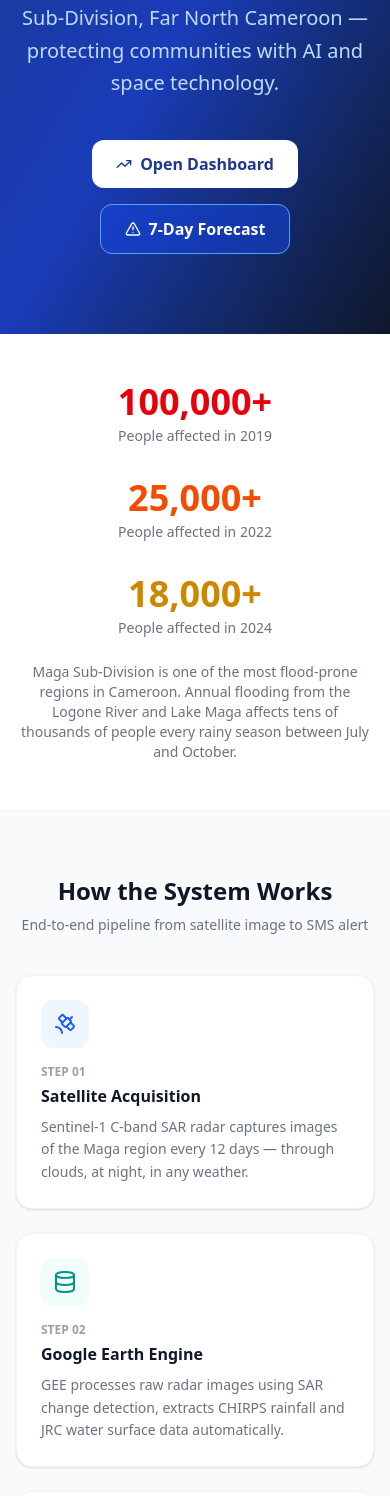
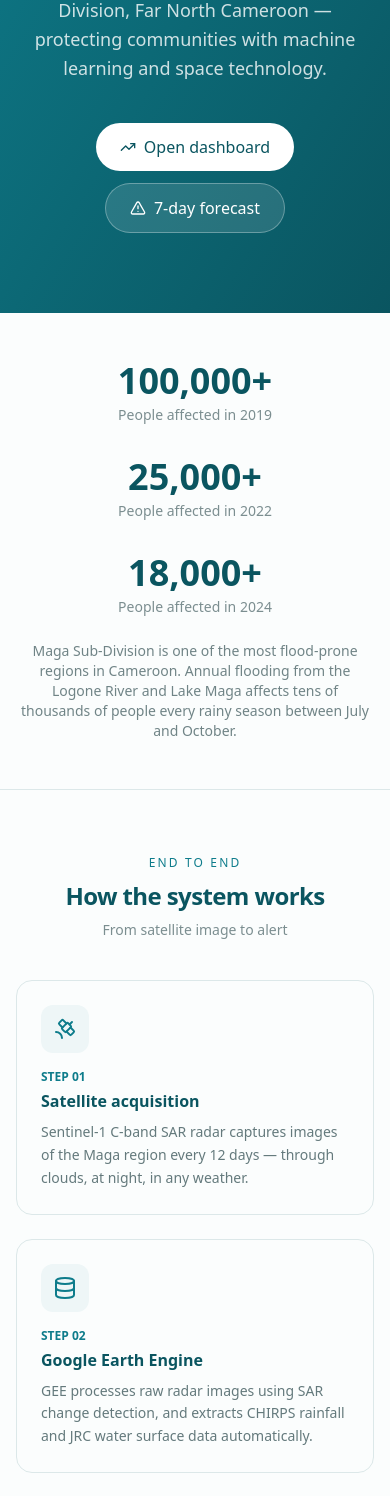
Before and after one commit to BELLAHLOVETTE/flood-detection-frontend, a Next.js app: page /about in a window 390 px wide. Shown: the part 384-1880 px from the top of the page. Built offline with nearby package versions, Linux system fonts and the light colour scheme; no server answers.

Commit message:
Refactor about page to aqua design system

```diff
--- a/src/app/about/page.tsx
+++ b/src/app/about/page.tsx
@@ -9,53 +9,52 @@ import {
 
 export default function AboutPage() {
     return (
-        <div className="min-h-screen bg-slate-50">
+        <div className="min-h-screen font-sans" style={{ background: 'var(--fw-paper)' }}>
             <Navbar />
 
             {/* Hero banner */}
-            <div className="bg-gradient-to-br from-blue-900 via-blue-800 to-slate-900 text-white">
+            <div className="text-white" style={{ background: 'linear-gradient(to bottom right, var(--fw-teal), var(--fw-deep))' }}>
                 <div className="max-w-5xl mx-auto px-4 sm:px-6 lg:px-8 py-20 text-center">
-                    <div className="inline-flex items-center gap-2 px-4 py-2 bg-blue-700/50
-                          border border-blue-500 rounded-full text-blue-200 text-sm
-                          font-medium mb-6">
+                    <div className="inline-flex items-center gap-2 px-4 py-2 rounded-full text-sm font-medium mb-6"
+                        style={{ background: 'rgba(255,255,255,0.12)', border: '1px solid rgba(255,255,255,0.25)', color: '#fff' }}>
                         <Satellite className="w-4 h-4" />
-                        Remote Sensing Early Warning System
+                        Remote sensing early warning system
                     </div>
-                    <h1 className="text-4xl sm:text-5xl font-black mb-6 leading-tight">
+                    <h1 className="text-4xl sm:text-5xl font-semibold mb-6 leading-tight tracking-tight">
                         Flood-Watch Cameroon
                     </h1>
-                    <p className="text-xl text-blue-200 max-w-3xl mx-auto leading-relaxed mb-10">
+                    <p className="text-lg sm:text-xl max-w-3xl mx-auto leading-relaxed mb-10 text-white/80">
                         A satellite-powered flood detection and early warning system
                         for Maga Sub-Division, Far North Cameroon — protecting communities
-                        with AI and space technology.
+                        with machine learning and space technology.
                     </p>
-                    <div className="flex flex-wrap justify-center gap-4">
-                        <Link href="/"
-                            className="px-6 py-3 bg-white text-blue-900 rounded-xl font-semibold
-                         hover:bg-blue-50 transition-colors flex items-center gap-2">
+                    <div className="flex flex-wrap justify-center gap-3">
+                        <Link href="/dashboard"
+                            className="px-6 py-3 rounded-full font-medium transition-colors flex items-center gap-2"
+                            style={{ background: '#fff', color: 'var(--fw-deep)' }}>
                             <TrendingUp className="w-4 h-4" />
-                            Open Dashboard
+                            Open dashboard
                         </Link>
                         <Link href="/forecast"
-                            className="px-6 py-3 bg-blue-700/50 text-white border border-blue-400
-                         rounded-xl font-semibold hover:bg-blue-700 transition-colors
-                         flex items-center gap-2">
+                            className="px-6 py-3 rounded-full font-medium transition-colors flex items-center gap-2 text-white"
+                            style={{ background: 'rgba(255,255,255,0.12)', border: '1px solid rgba(255,255,255,0.3)' }}>
                             <AlertTriangle className="w-4 h-4" />
-                            7-Day Forecast
+                            7-day forecast
                         </Link>
                     </div>
                 </div>
             </div>
 
             {/* Impact stats */}
-            <div className="bg-white border-b border-gray-100">
+            <div className="border-b" style={{ background: 'var(--fw-paper)', borderColor: 'var(--fw-line)' }}>
                 <div className="max-w-5xl mx-auto px-4 sm:px-6 lg:px-8 py-12">
                     <div className="grid grid-cols-1 md:grid-cols-3 gap-8 text-center">
-                        <Stat number="100,000+" label="People affected in 2019" color="text-red-600" />
-                        <Stat number="25,000+" label="People affected in 2022" color="text-orange-600" />
-                        <Stat number="18,000+" label="People affected in 2024" color="text-yellow-600" />
+                        <Stat number="100,000+" label="People affected in 2019" />
+                        <Stat number="25,000+" label="People affected in 2022" />
+                        <Stat number="18,000+" label="People affected in 2024" />
                     </div>
-                    <p className="text-center text-sm text-gray-500 mt-6 max-w-2xl mx-auto">
+                    <p className="text-center text-sm mt-6 max-w-2xl mx-auto"
+                        style={{ color: 'var(--fw-ink)', opacity: 0.6 }}>
                         Maga Sub-Division is one of the most flood-prone regions in Cameroon.
                         Annual flooding from the Logone River and Lake Maga affects tens of
                         thousands of people every rainy season between July and October.
@@ -67,133 +66,88 @@ export default function AboutPage() {
 
                 {/* How it works */}
                 <section>
-                    <h2 className="text-2xl font-bold text-gray-900 text-center mb-2">
-                        How the System Works
+                    <p className="text-[12px] tracking-[0.18em] uppercase text-center mb-2"
+                        style={{ color: 'var(--fw-teal)' }}>
+                        End to end
+                    </p>
+                    <h2 className="text-2xl font-semibold text-center mb-2 tracking-tight"
+                        style={{ color: 'var(--fw-deep)' }}>
+                        How the system works
                     </h2>
-                    <p className="text-gray-500 text-center text-sm mb-10">
-                        End-to-end pipeline from satellite image to SMS alert
+                    <p className="text-center text-sm mb-10" style={{ color: 'var(--fw-ink)', opacity: 0.55 }}>
+                        From satellite image to alert
                     </p>
                     <div className="grid grid-cols-1 md:grid-cols-2 lg:grid-cols-4 gap-6">
-                        <HowCard
-                            step="01"
-                            icon={<Satellite className="w-6 h-6 text-blue-600" />}
-                            title="Satellite Acquisition"
-                            desc="Sentinel-1 C-band SAR radar captures images of the Maga region every 12 days — through clouds, at night, in any weather."
-                            bg="bg-blue-50"
-                        />
-                        <HowCard
-                            step="02"
-                            icon={<Database className="w-6 h-6 text-teal-600" />}
+                        <HowCard step="01" icon={<Satellite className="w-6 h-6" />}
+                            title="Satellite acquisition"
+                            desc="Sentinel-1 C-band SAR radar captures images of the Maga region every 12 days — through clouds, at night, in any weather." />
+                        <HowCard step="02" icon={<Database className="w-6 h-6" />}
                             title="Google Earth Engine"
-                            desc="GEE processes raw radar images using SAR change detection, extracts CHIRPS rainfall and JRC water surface data automatically."
-                            bg="bg-teal-50"
-                        />
-                        <HowCard
-                            step="03"
-                            icon={<Brain className="w-6 h-6 text-purple-600" />}
-                            title="ML Risk Assessment"
-                            desc="A Random Forest model trained on 25 years of data (2000–2025) calculates flood probability using 11 environmental indicators."
-                            bg="bg-purple-50"
-                        />
-                        <HowCard
-                            step="04"
-                            icon={<Bell className="w-6 h-6 text-orange-600" />}
-                            title="Early Warning Alert"
-                            desc="When risk exceeds the alert threshold, SMS and email alerts are automatically dispatched to all verified subscribers."
-                            bg="bg-orange-50"
-                        />
+                            desc="GEE processes raw radar images using SAR change detection, and extracts CHIRPS rainfall and JRC water surface data automatically." />
+                        <HowCard step="03" icon={<Brain className="w-6 h-6" />}
+                            title="ML risk assessment"
+                            desc="A Random Forest model trained on 25 years of data (2000–2025) calculates flood probability using 11 environmental indicators." />
+                        <HowCard step="04" icon={<Bell className="w-6 h-6" />}
+                            title="Early warning alert"
+                            desc="When risk exceeds the alert threshold, email alerts are dispatched to all verified subscribers." />
                     </div>
                 </section>
 
                 {/* Data sources */}
                 <section>
-                    <h2 className="text-2xl font-bold text-gray-900 text-center mb-10">
-                        Data Sources
+                    <h2 className="text-2xl font-semibold text-center mb-10 tracking-tight"
+                        style={{ color: 'var(--fw-deep)' }}>
+                        Data sources
                     </h2>
                     <div className="grid grid-cols-1 md:grid-cols-2 lg:grid-cols-3 gap-5">
-                        <DataCard
-                            name="Sentinel-1 SAR"
-                            org="ESA / Copernicus"
+                        <DataCard name="Sentinel-1 SAR" org="ESA / Copernicus"
                             desc="C-band radar imagery at 10m resolution. 12-day revisit. Penetrates cloud cover — essential for rainy season monitoring."
-                            tag="Free via Google Earth Engine"
-                            icon="🛰️"
-                        />
-                        <DataCard
-                            name="CHIRPS Rainfall"
-                            org="UCSB Climate Hazards Group"
+                            tag="Free via Google Earth Engine" icon="🛰️" />
+                        <DataCard name="CHIRPS Rainfall" org="UCSB Climate Hazards Group"
                             desc="Daily rainfall records from 1981 to present at 5.5km resolution. Primary data source for ML training and forecast baseline."
-                            tag="Free via Google Earth Engine"
-                            icon="🌧️"
-                        />
-                        <DataCard
-                            name="JRC Surface Water"
-                            org="Joint Research Centre (EU)"
+                            tag="Free via Google Earth Engine" icon="🌧️" />
+                        <DataCard name="JRC Surface Water" org="Joint Research Centre (EU)"
                             desc="Monthly water surface extent since 1984 at 30m resolution. Used to track Lake Maga water levels and detect permanent water."
-                            tag="Free via Google Earth Engine"
-                            icon="💧"
-                        />
-                        <DataCard
-                            name="SRTM Elevation"
-                            org="NASA / USGS"
+                            tag="Free via Google Earth Engine" icon="💧" />
+                        <DataCard name="SRTM Elevation" org="NASA / USGS"
                             desc="30m digital elevation model. Used to mask steep slopes from flood detection and identify low-lying flood-prone areas."
-                            tag="Free via Google Earth Engine"
-                            icon="⛰️"
-                        />
-                        <DataCard
-                            name="NOAA GFS Forecast"
-                            org="NOAA / NCEP"
+                            tag="Free via Google Earth Engine" icon="⛰️" />
+                        <DataCard name="NOAA GFS Forecast" org="NOAA / NCEP"
                             desc="Global atmospheric forecast model at 27km resolution. Combined with CHIRPS seasonal data to produce 7-day rainfall predictions."
-                            tag="Free via Google Earth Engine"
-                            icon="🌤️"
-                        />
-                        <DataCard
-                            name="UNOSAT Flood Records"
-                            org="UNITAR / UNOSAT"
+                            tag="Free via Google Earth Engine" icon="🌤️" />
+                        <DataCard name="UNOSAT Flood Records" org="UNITAR / UNOSAT"
                             desc="UN-validated historical flood maps. Used to label training data for the ML model and verify detection accuracy."
-                            tag="Open data (UN)"
-                            icon="🗺️"
-                        />
+                            tag="Open data (UN)" icon="🗺️" />
                     </div>
                 </section>
 
                 {/* Features */}
                 <section>
-                    <h2 className="text-2xl font-bold text-gray-900 text-center mb-10">
-                        System Features
+                    <h2 className="text-2xl font-semibold text-center mb-10 tracking-tight"
+                        style={{ color: 'var(--fw-deep)' }}>
+                        System features
                     </h2>
                     <div className="grid grid-cols-1 md:grid-cols-2 gap-5">
-                        <FeatureCard
-                            icon={<TrendingUp className="w-5 h-5 text-blue-600" />}
-                            title="7-Day Flood Forecast"
-                            bg="bg-blue-50"
-                            desc="ML-powered probability forecast for the next 7 days, combining GFS atmospheric data with CHIRPS seasonal climatology."
-                        />
-                        <FeatureCard
-                            icon={<Map className="w-5 h-5 text-teal-600" />}
-                            title="Interactive Flood Map"
-                            bg="bg-teal-50"
-                            desc="Real-time Sentinel-1 SAR flood extent overlaid on Leaflet map with village risk markers and satellite base layers."
-                        />
-                        <FeatureCard
-                            icon={<Bell className="w-5 h-5 text-orange-600" />}
-                            title="SMS and Email Alerts"
-                            bg="bg-orange-50"
-                            desc="OTP-verified subscriber system. Automatic alerts in English and French when risk reaches High or Critical level."
-                        />
-                        <FeatureCard
-                            icon={<Shield className="w-5 h-5 text-purple-600" />}
-                            title="Authority Dashboard"
-                            bg="bg-purple-50"
-                            desc="Secure admin interface for government officials and NGOs. Manual alert dispatch, system health monitoring, subscriber management."
-                        />
+                        <FeatureCard icon={<TrendingUp className="w-5 h-5" />}
+                            title="7-day flood forecast"
+                            desc="ML-powered probability forecast for the next 7 days, combining GFS atmospheric data with CHIRPS seasonal climatology." />
+                        <FeatureCard icon={<Map className="w-5 h-5" />}
+                            title="Interactive flood map"
+                            desc="Sentinel-1 SAR flood extent overlaid on a Leaflet map with village risk markers and satellite base layers." />
+                        <FeatureCard icon={<Bell className="w-5 h-5" />}
+                            title="Email alerts"
+                            desc="OTP-verified subscriber system. Alerts in English and French when risk reaches High or Critical level." />
+                        <FeatureCard icon={<Shield className="w-5 h-5" />}
+                            title="Authority dashboard"
+                            desc="Secure admin interface for government officials and NGOs. Manual alert dispatch, system health, subscriber management." />
                     </div>
                 </section>
 
                 {/* Tech stack */}
                 <section>
-                    <div className="bg-slate-900 rounded-3xl p-8 text-white">
-                        <h2 className="text-xl font-bold text-center mb-8">
-                            Technology Stack
+                    <div className="rounded-3xl p-8 text-white" style={{ background: 'var(--fw-deep)' }}>
+                        <h2 className="text-xl font-semibold text-center mb-8">
+                            Technology stack
                         </h2>
                         <div className="grid grid-cols-2 md:grid-cols-4 gap-4">
                             {[
@@ -201,15 +155,16 @@ export default function AboutPage() {
                                 { label: 'Sentinel-1 SAR', desc: 'Radar detection', emoji: '📡' },
                                 { label: 'Random Forest ML', desc: 'Risk prediction', emoji: '🤖' },
                                 { label: 'Django + DRF', desc: 'REST API backend', emoji: '🐍' },
-                                { label: 'Next.js 14', desc: 'React frontend', emoji: '⚡' },
+                                { label: 'Next.js', desc: 'React frontend', emoji: '⚡' },
                                 { label: 'WebSockets', desc: 'Real-time updates', emoji: '🔌' },
                                 { label: 'PostgreSQL', desc: 'Production database', emoji: '🗄️' },
-                                { label: 'Celery + Redis', desc: 'Automated tasks', emoji: '⏰' },
+                                { label: 'SendGrid', desc: 'Email delivery', emoji: '✉️' },
                             ].map((item, i) => (
-                                <div key={i} className="bg-slate-800 rounded-xl p-4 text-center">
+                                <div key={i} className="rounded-xl p-4 text-center"
+                                    style={{ background: 'rgba(255,255,255,0.06)' }}>
                                     <div className="text-2xl mb-2">{item.emoji}</div>
-                                    <p className="text-sm font-semibold text-white">{item.label}</p>
-                                    <p className="text-xs text-slate-400 mt-0.5">{item.desc}</p>
+                                    <p className="text-sm font-medium text-white">{item.label}</p>
+                                    <p className="text-xs text-white/55 mt-0.5">{item.desc}</p>
                                 </div>
                             ))}
                         </div>
@@ -218,26 +173,27 @@ export default function AboutPage() {
 
                 {/* Academic context */}
                 <section className="text-center">
-                    <h2 className="text-xl font-bold text-gray-900 mb-3">
-                        Academic Context
+                    <h2 className="text-xl font-semibold mb-3 tracking-tight" style={{ color: 'var(--fw-deep)' }}>
+                        Academic context
                     </h2>
-                    <p className="text-gray-500 text-sm max-w-2xl mx-auto leading-relaxed">
+                    <p className="text-sm max-w-2xl mx-auto leading-relaxed"
+                        style={{ color: 'var(--fw-ink)', opacity: 0.6 }}>
                         This system was developed as a final year engineering project.
                         It demonstrates how satellite remote sensing and machine learning
                         can be applied to protect vulnerable communities from natural
                         disasters in the Cameroonian context. All satellite data is
                         freely available through Google Earth Engine.
                     </p>
-                    <div className="flex justify-center gap-4 mt-6">
-                        <Link href="/"
-                            className="px-5 py-2.5 bg-blue-600 text-white rounded-xl
-                         text-sm font-semibold hover:bg-blue-700 transition-colors">
-                            Open the System →
+                    <div className="flex justify-center gap-3 mt-6">
+                        <Link href="/dashboard"
+                            className="px-5 py-2.5 rounded-full text-sm font-medium text-white transition-colors"
+                            style={{ background: 'var(--fw-teal)' }}>
+                            Open the system →
                         </Link>
                         <Link href="/forecast"
-                            className="px-5 py-2.5 bg-white text-gray-700 border border-gray-200
-                         rounded-xl text-sm font-semibold hover:bg-gray-50 transition-colors">
-                            View Forecast
+                            className="px-5 py-2.5 rounded-full text-sm font-medium border transition-colors"
+                            style={{ borderColor: 'var(--fw-line)', color: 'var(--fw-deep)' }}>
+                            View forecast
                         </Link>
                     </div>
                 </section>
@@ -247,26 +203,28 @@ export default function AboutPage() {
     );
 }
 
-function Stat({ number, label, color }: { number: string; label: string; color: string }) {
+function Stat({ number, label }: { number: string; label: string }) {
     return (
         <div>
-            <p className={`text-4xl font-black ${color}`}>{number}</p>
-            <p className="text-sm text-gray-500 mt-1">{label}</p>
+            <p className="text-4xl font-semibold tabular-nums" style={{ color: 'var(--fw-deep)' }}>{number}</p>
+            <p className="text-sm mt-1" style={{ color: 'var(--fw-ink)', opacity: 0.55 }}>{label}</p>
         </div>
     );
 }
 
-function HowCard({ step, icon, title, desc, bg }: {
-    step: string; icon: React.ReactNode;
-    title: string; desc: string; bg: string;
+function HowCard({ step, icon, title, desc }: {
+    step: string; icon: React.ReactNode; title: string; desc: string;
 }) {
     return (
-        <div className="bg-white rounded-2xl border border-gray-100 shadow-sm p-6
-                    hover:shadow-md transition-shadow">
-            <div className={`inline-flex p-3 rounded-xl ${bg} mb-4`}>{icon}</div>
-            <p className="text-xs font-bold text-gray-400 mb-1">STEP {step}</p>
-            <h3 className="text-base font-bold text-gray-900 mb-2">{title}</h3>
-            <p className="text-sm text-gray-500 leading-relaxed">{desc}</p>
+        <div className="rounded-2xl border p-6 transition-shadow hover:shadow-md"
+            style={{ borderColor: 'var(--fw-line)', background: 'var(--fw-paper)' }}>
+            <div className="inline-flex p-3 rounded-xl mb-4"
+                style={{ background: 'var(--fw-mist)', color: 'var(--fw-teal)' }}>
+                {icon}
+            </div>
+            <p className="text-xs font-semibold mb-1" style={{ color: 'var(--fw-teal)' }}>STEP {step}</p>
+            <h3 className="text-base font-semibold mb-2" style={{ color: 'var(--fw-deep)' }}>{title}</h3>
+            <p className="text-sm leading-relaxed" style={{ color: 'var(--fw-ink)', opacity: 0.65 }}>{desc}</p>
         </div>
     );
 }
@@ -275,33 +233,33 @@ function DataCard({ name, org, desc, tag, icon }: {
     name: string; org: string; desc: string; tag: string; icon: string;
 }) {
     return (
-        <div className="bg-white rounded-xl border border-gray-100 shadow-sm p-5
-                    hover:shadow-md transition-shadow">
+        <div className="rounded-xl border p-5 transition-shadow hover:shadow-md"
+            style={{ borderColor: 'var(--fw-line)', background: 'var(--fw-paper)' }}>
             <div className="text-2xl mb-3">{icon}</div>
-            <h3 className="text-sm font-bold text-gray-900">{name}</h3>
-            <p className="text-xs text-blue-600 font-medium mb-2">{org}</p>
-            <p className="text-xs text-gray-500 leading-relaxed mb-3">{desc}</p>
-            <span className="text-xs text-green-600 bg-green-50 px-2 py-0.5
-                       rounded-full border border-green-200 font-medium">
+            <h3 className="text-sm font-semibold" style={{ color: 'var(--fw-deep)' }}>{name}</h3>
+            <p className="text-xs font-medium mb-2" style={{ color: 'var(--fw-teal)' }}>{org}</p>
+            <p className="text-xs leading-relaxed mb-3" style={{ color: 'var(--fw-ink)', opacity: 0.6 }}>{desc}</p>
+            <span className="text-xs px-2 py-0.5 rounded-full border font-medium"
+                style={{ color: 'var(--fw-teal)', background: 'var(--fw-mist)', borderColor: 'var(--fw-line)' }}>
                 ✓ {tag}
             </span>
         </div>
     );
 }
 
-function FeatureCard({ icon, title, bg, desc }: {
-    icon: React.ReactNode; title: string; bg: string; desc: string;
+function FeatureCard({ icon, title, desc }: {
+    icon: React.ReactNode; title: string; desc: string;
 }) {
     return (
-        <div className="bg-white rounded-xl border border-gray-100 shadow-sm p-5
-                    hover:shadow-md transition-shadow flex gap-4">
-            <div className={`w-10 h-10 ${bg} rounded-xl flex items-center
-                       justify-center flex-shrink-0`}>
+        <div className="rounded-xl border p-5 transition-shadow hover:shadow-md flex gap-4"
+            style={{ borderColor: 'var(--fw-line)', background: 'var(--fw-paper)' }}>
+            <div className="w-10 h-10 rounded-xl flex items-center justify-center flex-shrink-0"
+                style={{ background: 'var(--fw-mist)', color: 'var(--fw-teal)' }}>
                 {icon}
             </div>
             <div>
-                <h3 className="text-sm font-bold text-gray-900 mb-1">{title}</h3>
-                <p className="text-xs text-gray-500 leading-relaxed">{desc}</p>
+                <h3 className="text-sm font-semibold mb-1" style={{ color: 'var(--fw-deep)' }}>{title}</h3>
+                <p className="text-xs leading-relaxed" style={{ color: 'var(--fw-ink)', opacity: 0.6 }}>{desc}</p>
             </div>
         </div>
     );
```
